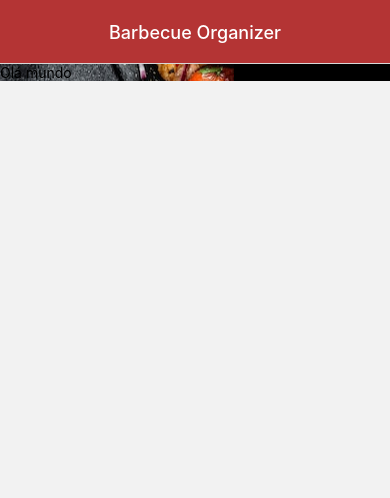
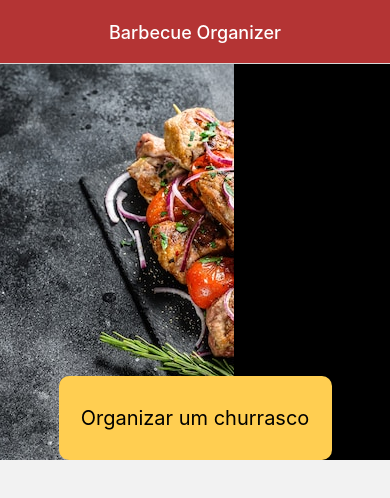
Before and after one commit to Henrique-Botelho/barbecueOrganizer, a React Native app: screen /home in a window 390 px wide. Shown: the top 498 px of the page. Built offline with nearby package versions, Linux system fonts and the light colour scheme.

Commit message:
Alteração Home

```diff
--- a/src/screens/home.js
+++ b/src/screens/home.js
@@ -1,11 +1,13 @@
 import React from "react";
-import {View, Text, StyleSheet, ImageBackground} from "react-native";
+import {View, Text, StyleSheet, ImageBackground, TouchableOpacity} from "react-native";
 
 export default function Home(props) {
     return(
         <View>
             <ImageBackground opacity={0.48} source={require('../../assets/fundo.png')} style={styles.image}>
-                <Text>Olá mundo</Text>
+                <TouchableOpacity style={styles.btn} onPress={() => {props.navigation.navigate("pessoas")}}>
+                    <Text style={styles.text}>Organizar um churrasco</Text>
+                </TouchableOpacity>
             </ImageBackground>
         </View>
     );
@@ -14,6 +16,19 @@ export default function Home(props) {
 const styles = StyleSheet.create({
     image:{
       height: "100%",
-      backgroundColor: "#000"
+      backgroundColor: "#000",
+      alignItems: 'center',
+    },
+    btn:{
+        backgroundColor: "#FFCE51",
+        width: "70%",
+        alignItems: 'center',
+        justifyContent: 'center',
+        borderRadius: 10,
+        marginTop: "80%",
+        paddingVertical: 30
+    },
+    text:{
+        fontSize: 20
     }
   })
```
Also changed, not shown: src/components/button.js (deleted, +0 -30 lines).
